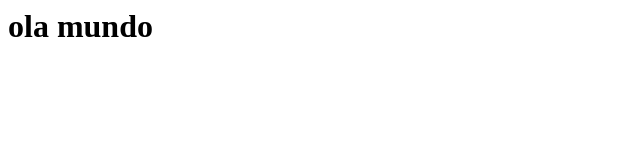
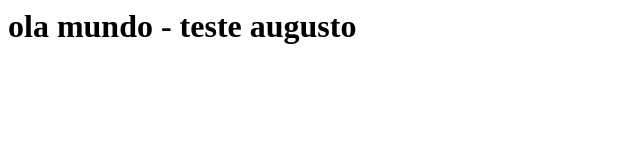
Before and after one commit to Luiza-prog/teste, a plain HTML site: page index.html in a window 1280 px wide. Shown: the whole page, without its empty margins (0-640 px from the left). Drawn offline with Linux system fonts and the light colour scheme.

Commit message:
teste - augusto

```diff
--- a/index.html
+++ b/index.html
@@ -1 +1 @@
-<h1>ola mundo</h1>
+<h1>ola mundo - teste augusto</h1>
```
